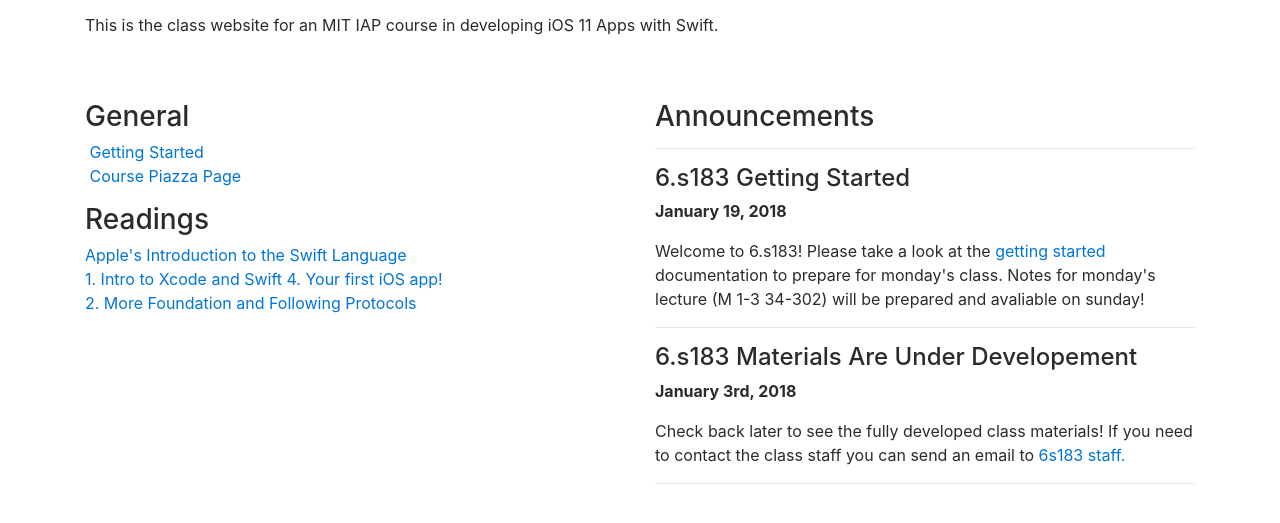
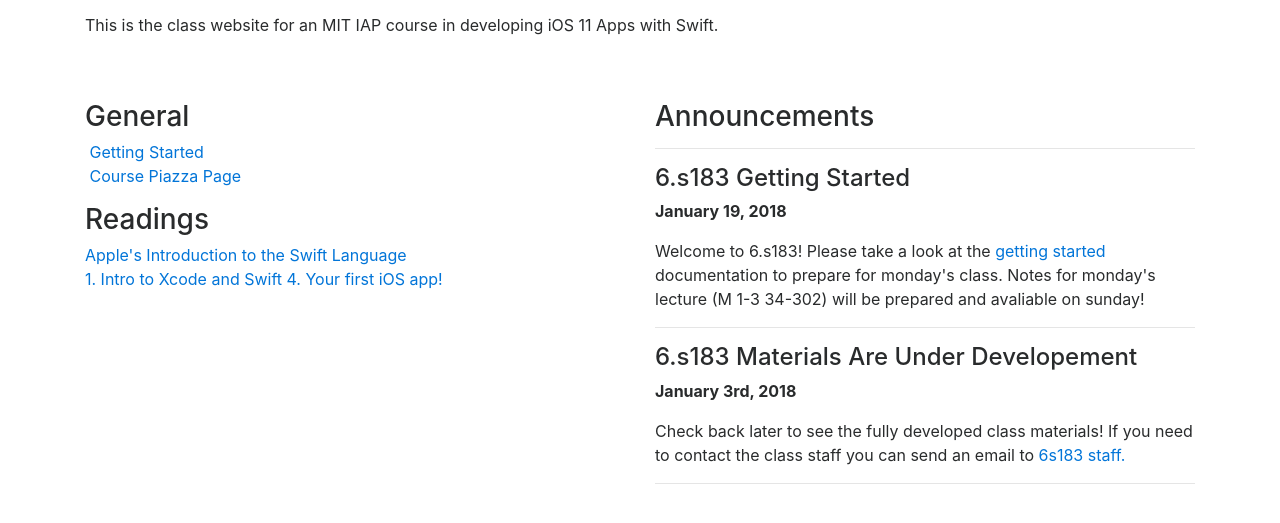
Before and after one commit to DylanModesitt/6s183-Website, a plain HTML site: page index.html in a window 1280 px wide. Shown: the part 157-680 px from the top of the page. Drawn offline with nearby package versions, Linux system fonts and the light colour scheme.

Commit message:
first lecture done

```diff
--- a/index.html
+++ b/index.html
@@ -109,11 +109,11 @@
                       url: './lecture-1.html',
                       title: '1. Intro to Xcode and Swift 4. Your first iOS app!'
                   },
-                  {
-                      url: './lecture-2.html',
-                      title: '2. More Foundation and Following Protocols',
-                      disabled: 'disabled'
-                  }
+//                  {
+//                      url: './lecture-2.html',
+//                      title: '2. More Foundation and Following Protocols',
+//                      disabled: 'disabled'
+//                  }
               ],
               generalResources: [
                   {
```
